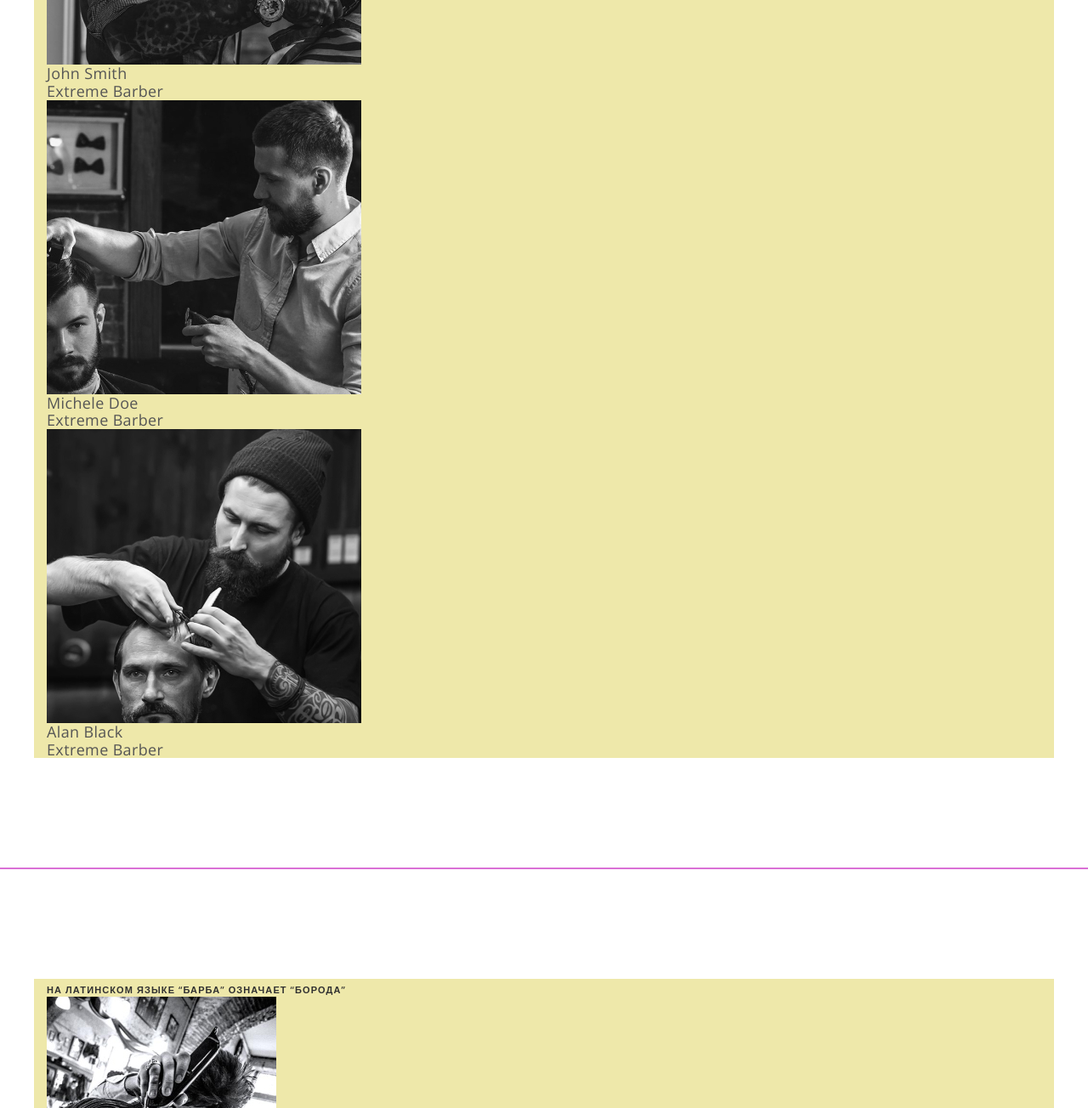
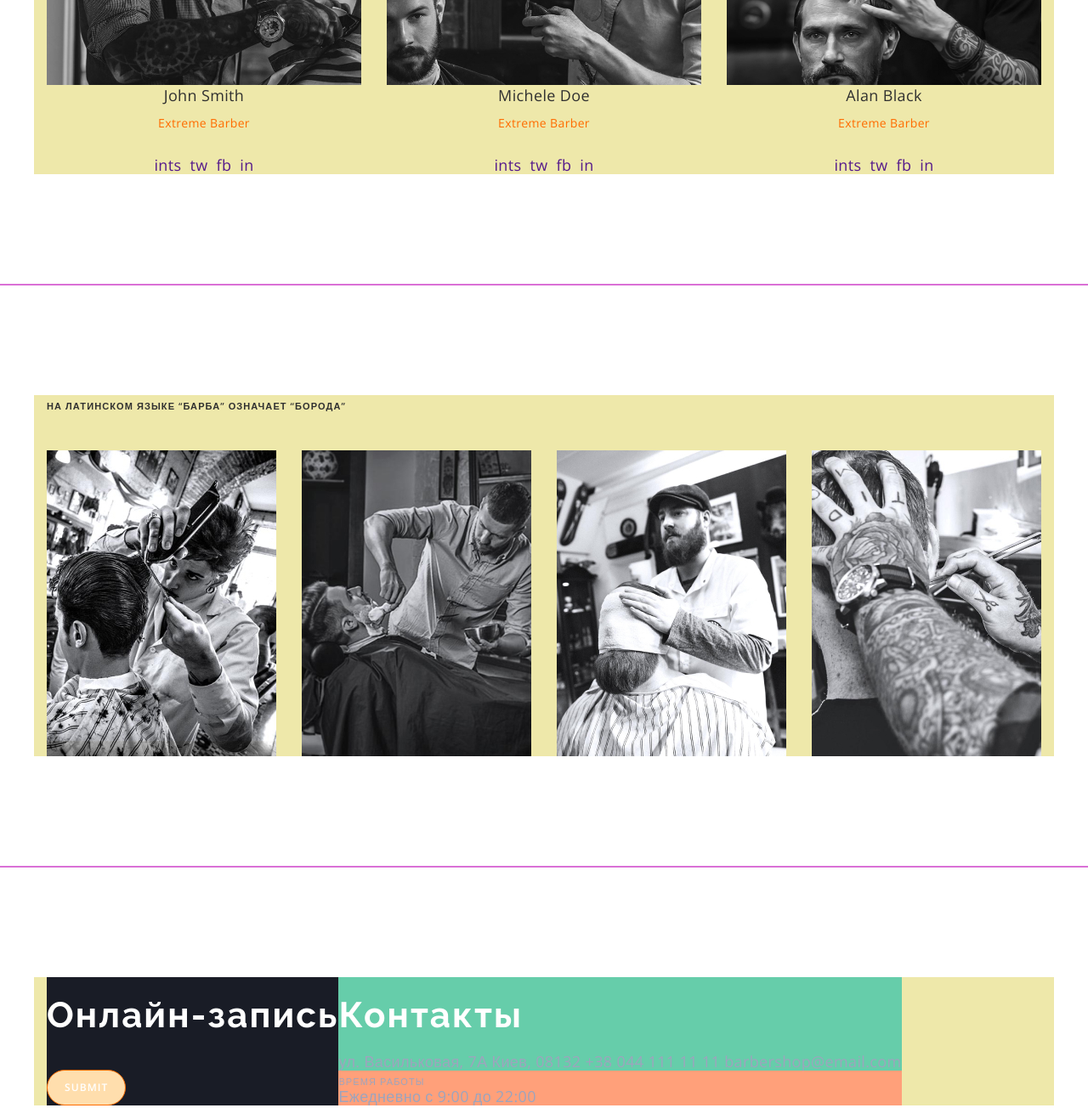
Before and after one commit to dariaddz/barbershop, a plain HTML site: page index.html in a window 1280 px wide. Shown: the part 2700-4004 px from the top of the page at 85% size. Drawn offline with nearby package versions, Linux system fonts and the light colour scheme.

Commit message:
masters. galery. footer in process

```diff
--- a/css/style.css
+++ b/css/style.css
@@ -324,3 +324,77 @@ margin-top: -35px;
     padding-left: 20px;
     padding-right: 20px;
   }
+
+/* Our masters */
+
+.masters-list{
+  display:flex;
+  justify-content: space-between;
+}
+
+.master-card{
+  margin-top:24px;
+}
+
+.master-text{
+  display: block;
+  text-align: center;
+  margin-bottom: 30px;
+}
+
+.master-text > p{
+  line-height: 1.38;
+  color:var(--title-color);
+  margin-bottom: 8px;
+}
+
+.master-text > span{
+  font-size: 14px;
+line-height: 1.36;
+  color:var(--accent-color);
+
+}
+
+.master-social-box{
+  display:flex;
+  justify-content: center;
+}
+.master-social-link:not(:last-child){
+  margin-right:10px;
+}
+
+/* Gallery */
+
+.image-gallery{
+  display:flex;
+  justify-content: space-between;
+  margin-top: 44px;
+}
+
+/* Footer */
+.footer{
+  display:flex
+}
+
+.footer-contacts{
+  background: #191C26;
+}
+
+.contacts-schedule{
+
+  background-color: mediumaquamarine;
+  color:var(--light-grey-color);
+}
+
+.contacts-box{
+  display:block;
+}
+
+
+.contacts-box> a{
+  color:var(--light-grey-color);
+}
+.schedule-box{
+  background-color: lightsalmon;
+  color:var(--light-grey-color);
+}
--- a/index.html
+++ b/index.html
@@ -185,32 +185,41 @@
           <ul class="masters-list">
             <li class="master-card">
               <img src="./images/masters/master-1.jpg" alt="John Smith photo" />
+              <div class="master-text">
                 <p>John Smith</p>
                 <span>Extreme Barber</span>
+              </div>
               <div class="master-social-box">
-                <a href="" class="master-social-link"></a><a href="" class="master-social-link"></a
-                ><a href="" class="master-social-link"></a
-                ><a href="" class="master-social-link"></a>
+                <a href="" class="master-social-link">ints</a>
+                <a href="" class="master-social-link">tw</a>
+                <a href="" class="master-social-link">fb</a>
+                <a href="" class="master-social-link">in</a>
               </div>
             </li>
             <li class="master-card">
               <img src="./images/masters/master-2.jpg" alt="Michele Doe photo" />
+              <div class="master-text">
                 <p>Michele Doe</p>
                 <span>Extreme Barber</span>
+              </div>
               <div class="master-social-box">
-                <a href="" class="master-social-link"></a><a href="" class="master-social-link"></a
-                ><a href="" class="master-social-link"></a
-                ><a href="" class="master-social-link"></a>
+                <a href="" class="master-social-link">ints</a>
+                <a href="" class="master-social-link">tw</a>
+                <a href="" class="master-social-link">fb</a>
+                <a href="" class="master-social-link">in</a>
               </div>
             </li>
             <li class="master-card">
               <img src="./images/masters/master-3.jpg" alt="Alan Black photo" />
+              <div class="master-text">
                 <p>Alan Black</p>
                 <span>Extreme Barber</span>
+              </div>
               <div class="master-social-box">
-                <a href="" class="master-social-link"></a><a href="" class="master-social-link"></a
-                ><a href="" class="master-social-link"></a
-                ><a href="" class="master-social-link"></a>
+                <a href="" class="master-social-link">ints</a>
+                <a href="" class="master-social-link">tw</a>
+                <a href="" class="master-social-link">fb</a>
+                <a href="" class="master-social-link">in</a>
               </div>
             </li>
           </ul>
@@ -242,12 +251,12 @@
             </form>
           </div>
 
-          <div>
+          <div class="contacts-schedule">
             <h2 class="section-title lighten">Контакты</h2>
             <div class="contacts-box">
-              <adress></adress>
-              <a href="tel:"></a>
-              <a href="mailto:"></a>
+              <adress>ул. Васильковая, 7А Киев, 08132</adress>
+              <a class="" href="tel:+380441111111">+38 044 111 11 11</a>
+              <a href="mailto:barbershop@email.com">barbershop@email.com</a>
             </div>
 
             <div class="schedule-box">
```
Lines whose indentation alone changed are shown as unchanged.
